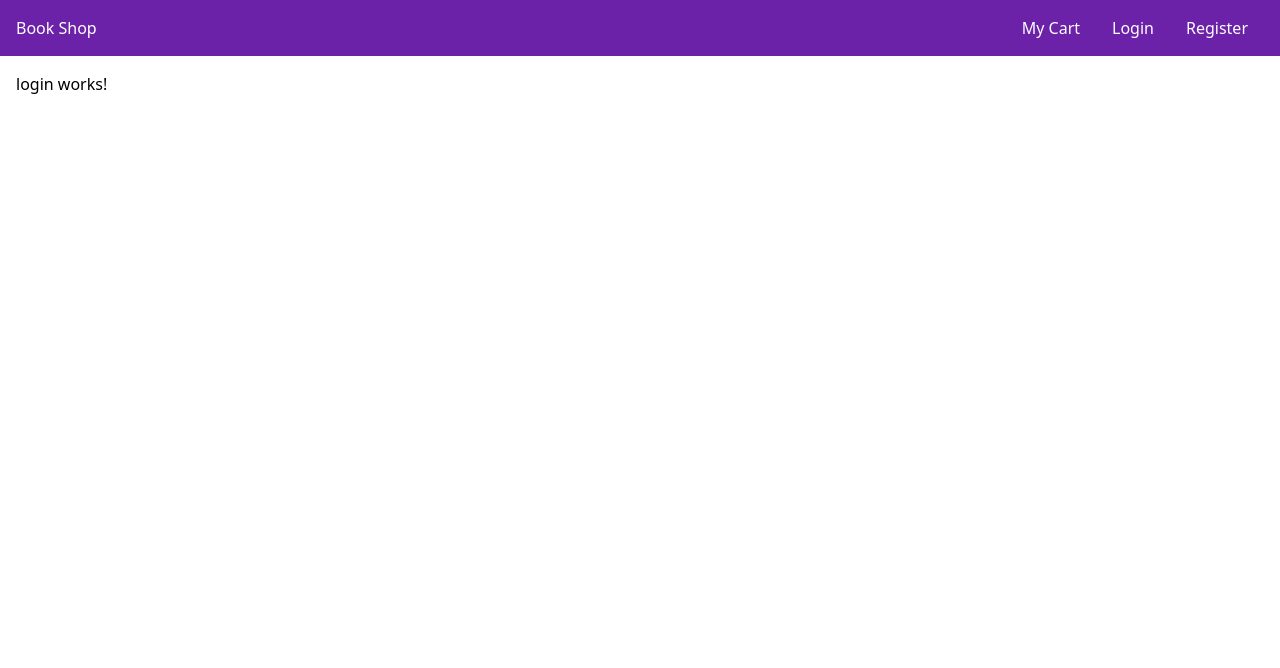
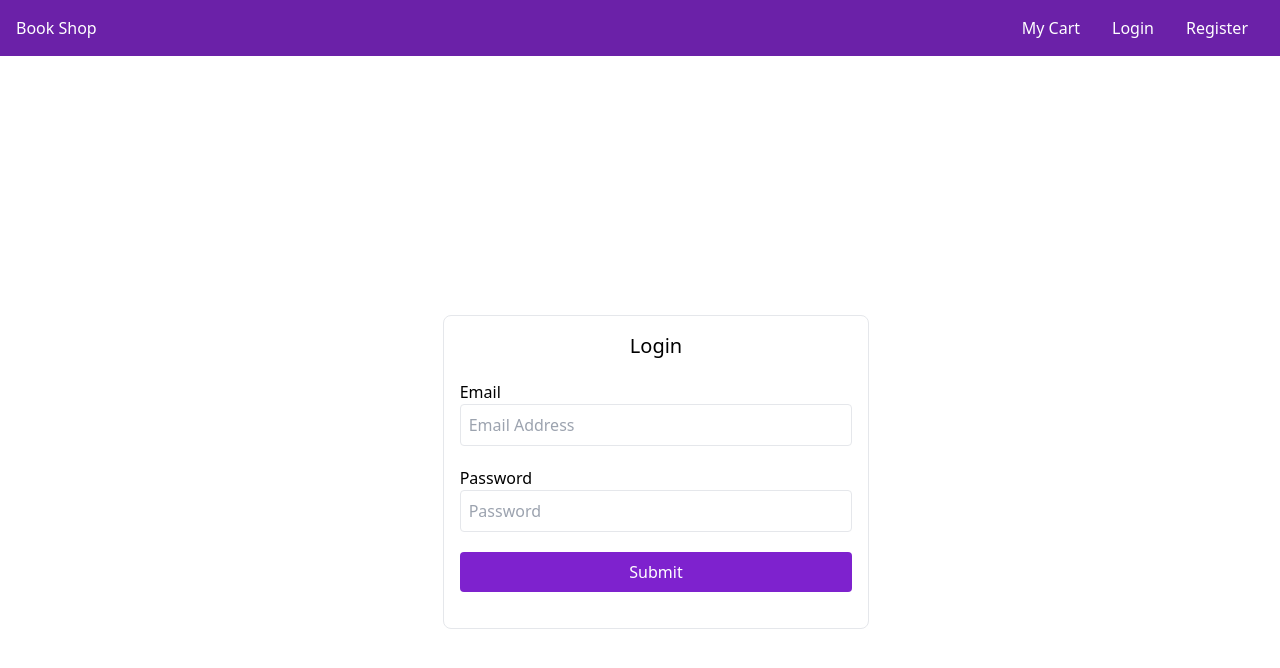
Before and after one commit to bedrohenr/angular-xiv, an Angular app: page /login in a window 1280 px wide. Shown: the top 668 px of the page. Built offline with nearby package versions, Linux system fonts and the light colour scheme.

Commit message:
login component html

```diff
--- a/src/app/auth/login/login.component.html
+++ b/src/app/auth/login/login.component.html
@@ -1 +1,16 @@
-<p>login works!</p>
+<div class="flex h-screen w-screen justify-center">
+  <form class="p-4 rounded-lg border m-auto w-1/3">
+    <h1 class="text-center text-xl">Login</h1>
+    <div class="my-5 w-full">
+      <label for="email">Email</label>
+      <input type="email" class="p-2 rounded w-full border" placeholder="Email Address">
+    </div>
+    <div class="my-5 w-full">
+      <label for="email">Password</label>
+      <input type="password" class="p-2 rounded w-full border" placeholder="Password">
+    </div>
+    <div class="my-5 w-full">
+      <input type="submit" class="p-2 w-full bg-purple-700 text-white hover:bg-purple-900 rounded">
+    </div>
+  </form>
+</div>
```
